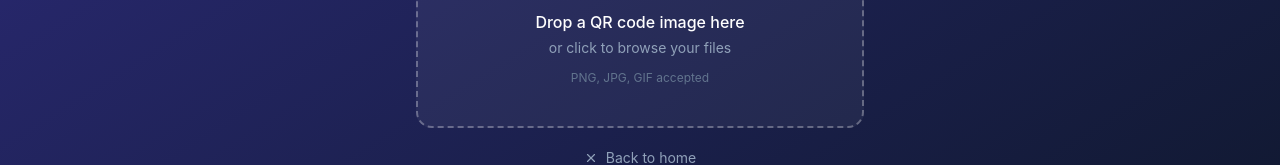
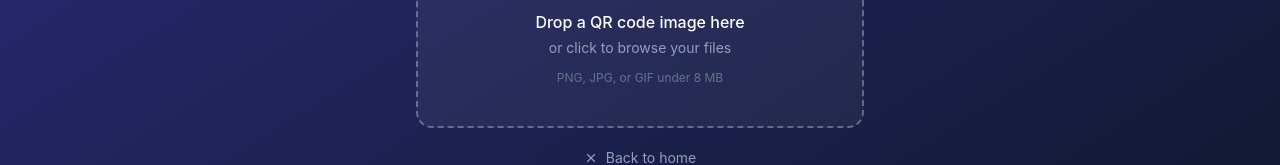
Before and after one commit to NandiniGorityala-23/Scan-and-Secure, a React app in the folder customer/: page /scan in a window 1280 px wide. Shown: the part 466-631 px from the top of the page. Built offline with nearby package versions, Linux system fonts and the light colour scheme; no server answers; sample sign-in values are in the browser's storage; the HTML template or start-up script is replaced by a standard one.

Commit message:
fix: harden customer qr image upload

```diff
--- a/customer/src/pages/Scanner.jsx
+++ b/customer/src/pages/Scanner.jsx
@@ -2,6 +2,8 @@ import { useState, useRef, useEffect, useCallback } from 'react';
 import { useNavigate } from 'react-router-dom';
 import { Upload, Camera, X, ScanLine, FileImage, AlertCircle } from 'lucide-react';
 import jsQR from 'jsqr';
+
+const MAX_IMAGE_BYTES = 8 * 1024 * 1024;
 
 // Extract UUID from a claim URL or return the raw value if it's already a UUID
 function extractUUID(decoded) {
@@ -13,7 +15,7 @@ function extractUUID(decoded) {
       return parts[claimIndex + 1];
     }
   } catch {
-    // Not a URL — treat the whole decoded string as the UUID
+    // Not a URL; treat the whole decoded string as the UUID.
     return decoded.trim();
   }
   return null;
@@ -60,6 +62,10 @@ export default function Scanner() {
       setError('Please upload an image file.');
       return;
     }
+    if (file.size > MAX_IMAGE_BYTES) {
+      setError('Image is too large. Please upload a file under 8 MB.');
+      return;
+    }
     setError('');
     const reader = new FileReader();
     reader.onload = (e) => {
@@ -82,6 +88,7 @@ export default function Scanner() {
   const onDrop = (e) => {
     e.preventDefault();
     setDragOver(false);
+    if (!e.dataTransfer.files.length) return;
     processFile(e.dataTransfer.files[0]);
   };
 
@@ -99,7 +106,7 @@ export default function Scanner() {
       }
       scanFrame();
     } catch {
-      setError('Camera access denied. Use file upload instead.');
+      setError('Camera access is unavailable. Use file upload instead.');
       setMode('upload');
     }
   };
@@ -197,7 +204,7 @@ export default function Scanner() {
             <Upload size={32} className="mx-auto text-slate-400 mb-3" />
             <p className="text-white font-medium">Drop a QR code image here</p>
             <p className="text-slate-400 text-sm mt-1">or click to browse your files</p>
-            <p className="text-slate-500 text-xs mt-3">PNG, JPG, GIF accepted</p>
+            <p className="text-slate-500 text-xs mt-3">PNG, JPG, or GIF under 8 MB</p>
           </div>
         )}
 
```
